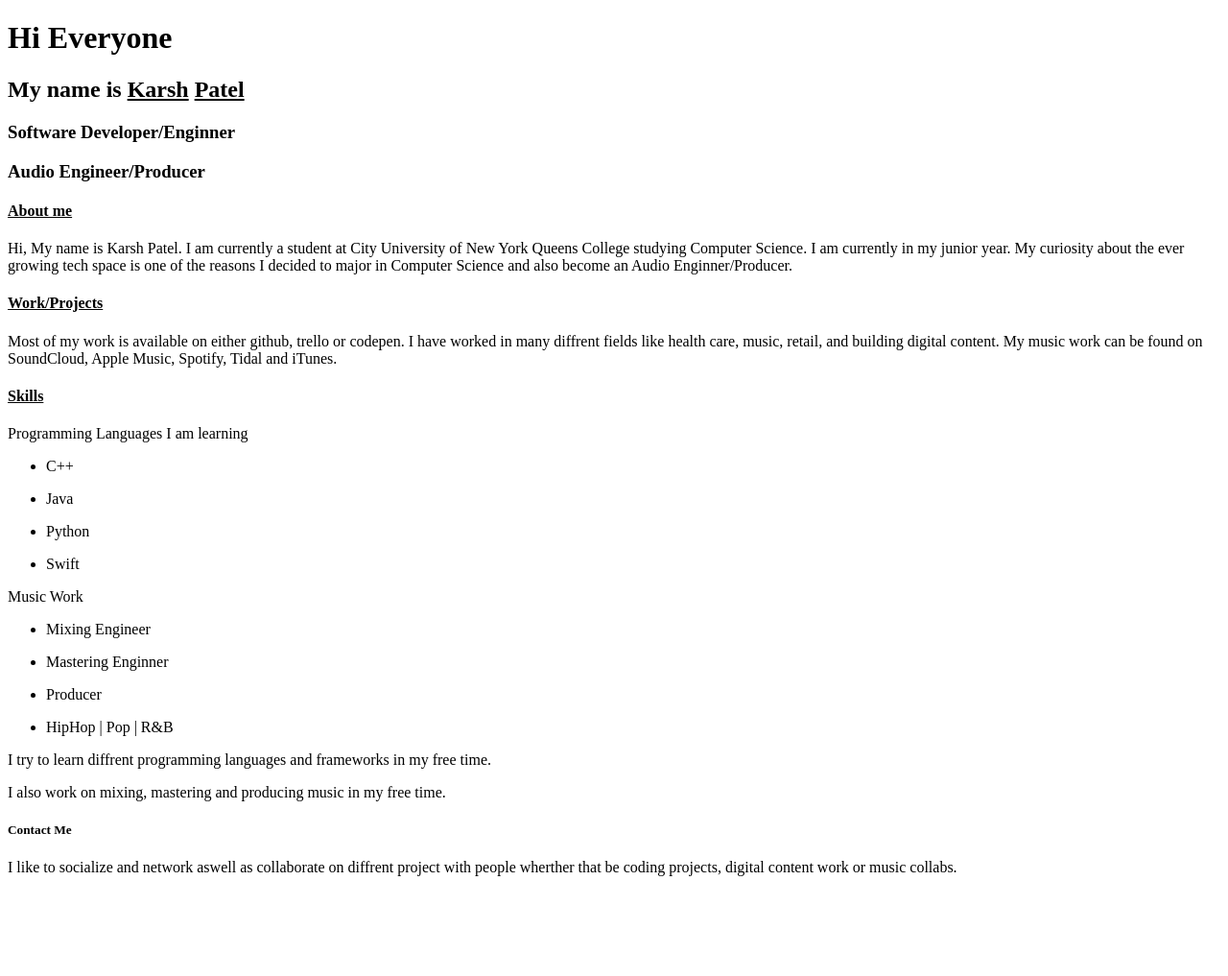
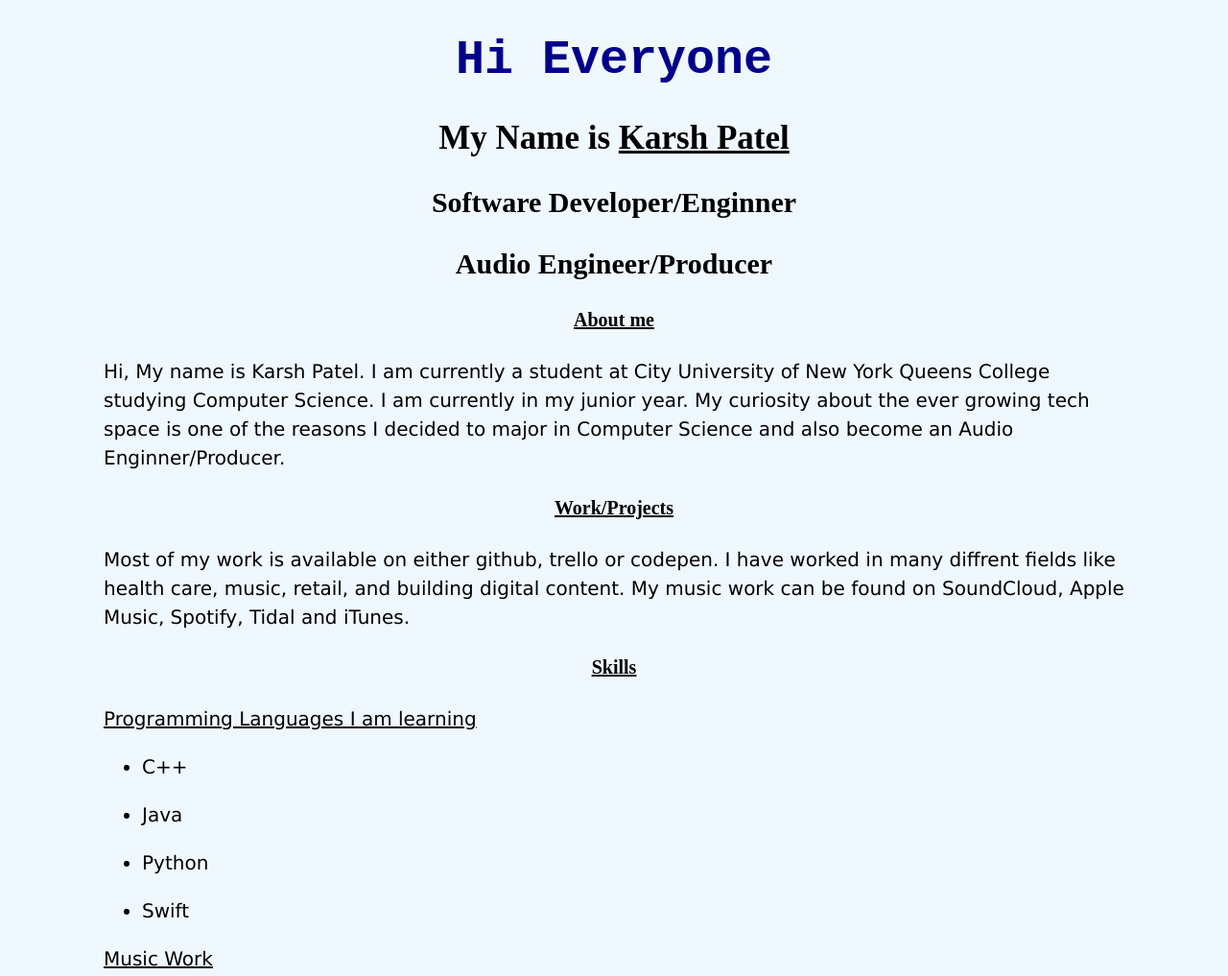
Before and after one commit to Karshp96/karshp96.github.io, a plain HTML site: page index.html in a window 1280 px wide. Shown: the top 1017 px of the page at 96% size. Before the commit the page ends 929 px from the top, so only its background shows below. Drawn offline with Linux system fonts and the light colour scheme.

Commit message:
Just a Minor Change

```diff
--- a/index.html
+++ b/index.html
@@ -1,16 +1,60 @@
 <!DOCTYPE html>
-<!-- saved from url=(0042)file:///Users/karsh/Desktop/Portfolio.html -->
-<html><head><meta http-equiv="Content-Type" content="text/html; charset=windows-1252">
+<html>
+<head>
 	<title>My Portfolio</title>
+
+	<style type="text/css">
+		h1{
+			font-size:50px;
+			text-align: center;
+			color: DarkBlue;
+			font-family: Courier New ;
+		}
+		h2{
+			font-size: 35px;
+			text-align: center;
+			font-family: Times New Roman;
+		}
+		h3{
+			font-size: 30px;
+			text-align: center;
+		}
+		h4{
+			font-size: 20px;
+			text-align: center;
+		}
+		h5{
+			font-size: 30px;
+			text-align: left;
+		}
+		body{
+			background-color: AliceBlue;
+		}
+		div{
+			padding-left: 100px;
+			padding-right: 100px;
+		}
+		p{
+			font-size: 20px;
+			line-height: 30px;
+			font-family: Verdana;
+		}
+		ul{
+			font-size: 20px;
+			line-height: 30px;
+			font-family: Verdana;
+		}
+
+	</style>
 </head>
 <body>
 	<h1>Hi Everyone</h1>
-	<h2>My name is <u>Karsh</u> <u>Patel</u></h2>
+	<h2>My Name is <u>Karsh Patel</u></h2>
 	<h3>Software Developer/Enginner</h3>
 	<h3>Audio Engineer/Producer</h3>
 	<div>
 		<p>
-			</p><h4><u>About me</u></h4>
+			<h4><u>About me</u></h4>
 			<p>
 
 			Hi, My name is Karsh Patel. I am currently a student at City University of New York Queens College studying Computer Science. I am currently in my junior year. My curiosity about the ever growing tech space is one of the reasons I decided to major in Computer Science and also become an Audio Enginner/Producer.
@@ -25,29 +69,30 @@
 		</p>
 		<h4><u>Skills</u></h4>
 		<p>
-			Programming Languages I am learning
 
-			</p><ul><li>C++</li></ul>
+			<u>Programming Languages I am learning</u>
+
+			<ul><li>C++</li></ul>
 			<ul><li>Java</li></ul>
 			<ul><li>Python</li></ul>
 			<ul><li>Swift</li></ul>
 
-			Music Work
+			<p><u>Music Work</u></p>
 
 			<ul><li>Mixing Engineer</li></ul>
 			<ul><li>Mastering Enginner</li></ul>
 			<ul><li>Producer</li></ul>
-			<ul><li>HipHop | Pop | R&amp;B</li></ul>
+			<ul><li>HipHop | Pop | R&B</li></ul>
 
 			<p>I try to learn diffrent programming languages and frameworks in my free time. </p>
 			<p>I also work on mixing, mastering and producing music in my free time. </p>
 
 
-		<p></p>
+		</p>
 		<p>
-		</p><h5>Contact Me</h5>
-		<p>I like to socialize and network aswell as collaborate on diffrent project with people wherther that be coding projects, digital content work or music collabs. </p>
-	    <p></p>
+		<h5>Contact Me</h5>
+		<p>I like to socialize and network as well as collaborate on diffrent project with people wherther that be coding projects, digital content work or music collabs. </p>
+	    </p>
 	</div>
-
-</body></html>
+</body>
+</html>
```
